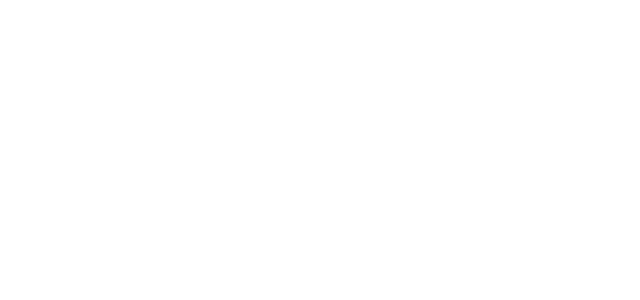
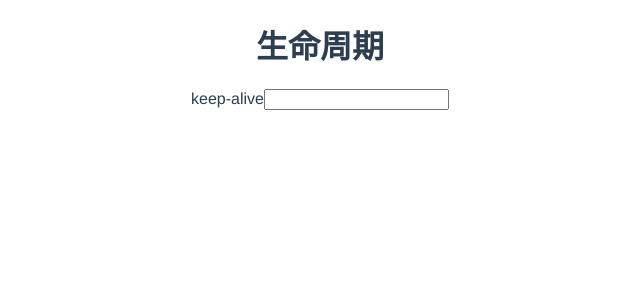
Before and after one commit to tianshiyang/vue3-project, a Vue app: page /life-cycle in a window 1280 px wide. Before the commit this address had no page. Shown: the top 300 px of the page, without its empty margins (320-960 px from the left). Built offline with nearby package versions, Linux system fonts and the light colour scheme.

Commit message:
feat: keepalive

```diff
--- a/src/App.vue
+++ b/src/App.vue
@@ -1,5 +1,11 @@
 <template>
-  <router-view />
+  <!-- keepAlive固定写法，:is="Component"，component是vue中的特殊组件，:is是用来绑定指定组件，这里是与路由对应的页面绑定 -->
+  <router-view v-slot="{ Component }">
+    <keep-alive>
+      <component :is="Component" v-if="$route.meta.KeepAlive" />
+    </keep-alive>
+    <component :is="Component" v-if="!$route.meta.KeepAlive" />
+  </router-view>
 </template>
 <script lang="ts">
 import { defineComponent } from "vue"
--- a/src/router/index.ts
+++ b/src/router/index.ts
@@ -1,3 +1,4 @@
+// import { KeepAlive } from "@vue/runtime-core"
 import { createRouter, createWebHistory, RouteRecordRaw } from "vue-router"
 const routes: Array<RouteRecordRaw> = [
   {
@@ -45,6 +46,14 @@ const routes: Array<RouteRecordRaw> = [
     name: "mixin",
     component: () => import("@/views/mixin/index.vue"),
   },
+  {
+    path: "/life-cycle",
+    name: "life-cycle",
+    meta: {
+      KeepAlive: true,
+    },
+    component: () => import("@/views/life-cycle/index.vue"),
+  },
 ]
 
 const router = createRouter({
--- a/src/views/index.vue
+++ b/src/views/index.vue
@@ -8,6 +8,9 @@
     <ToOtherPage :title="title.vue_bus" path="provide-inject"></ToOtherPage>
     <ToOtherPage :title="title.directive" path="directive"></ToOtherPage>
     <ToOtherPage :title="title.mixin" path="mixin"></ToOtherPage>
+    <keep-alive>
+      <ToOtherPage :title="title.life_cycle" path="life-cycle" :is="index"></ToOtherPage>
+    </keep-alive>
   </div>
 </template>
 
@@ -28,6 +31,7 @@ export default defineComponent({
       vue_bus: "provide-inject用法",
       directive: "vue-自定义指令",
       mixin: "mixin混入",
+      life_cycle: "生命周期",
     }
     return {
       title,
--- /dev/null
+++ b/src/views/life-cycle/index.vue
@@ -0,0 +1,23 @@
+<template>
+  <div>
+    <h1>生命周期</h1>
+    keep-alive<input v-model="testKeepalive" type="text" /> {{ testKeepalive }}
+  </div>
+</template>
+<script lang="ts">
+import { defineComponent, onMounted, ref } from "vue"
+export default defineComponent({
+  name: "index",
+  setup() {
+    let testKeepalive = ref("")
+    console.log("beforeCreate/created -> setup")
+    onMounted(() => {
+      console.log("onMounted")
+    })
+    return {
+      testKeepalive,
+    }
+  },
+})
+</script>
+<style></style>
```
